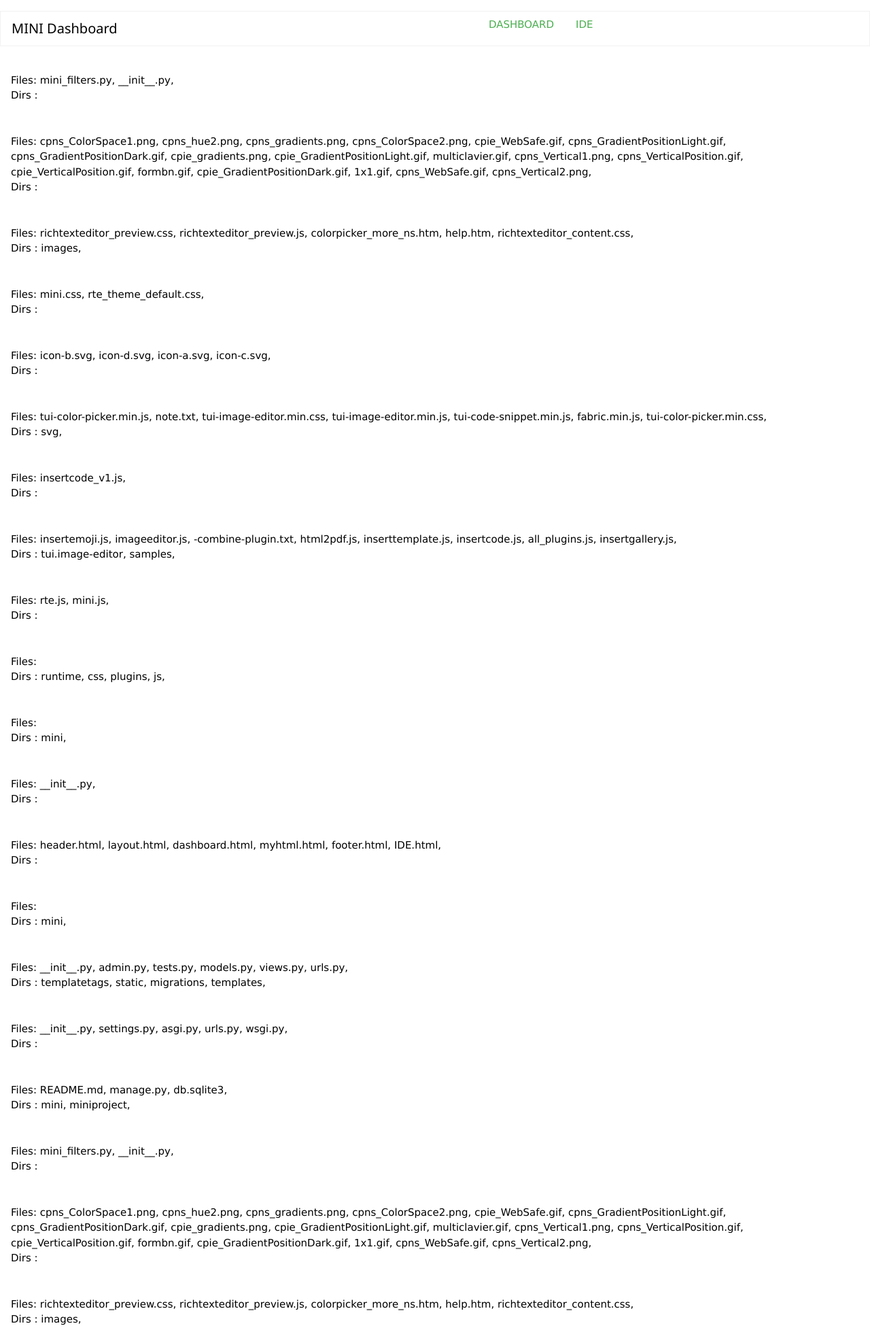
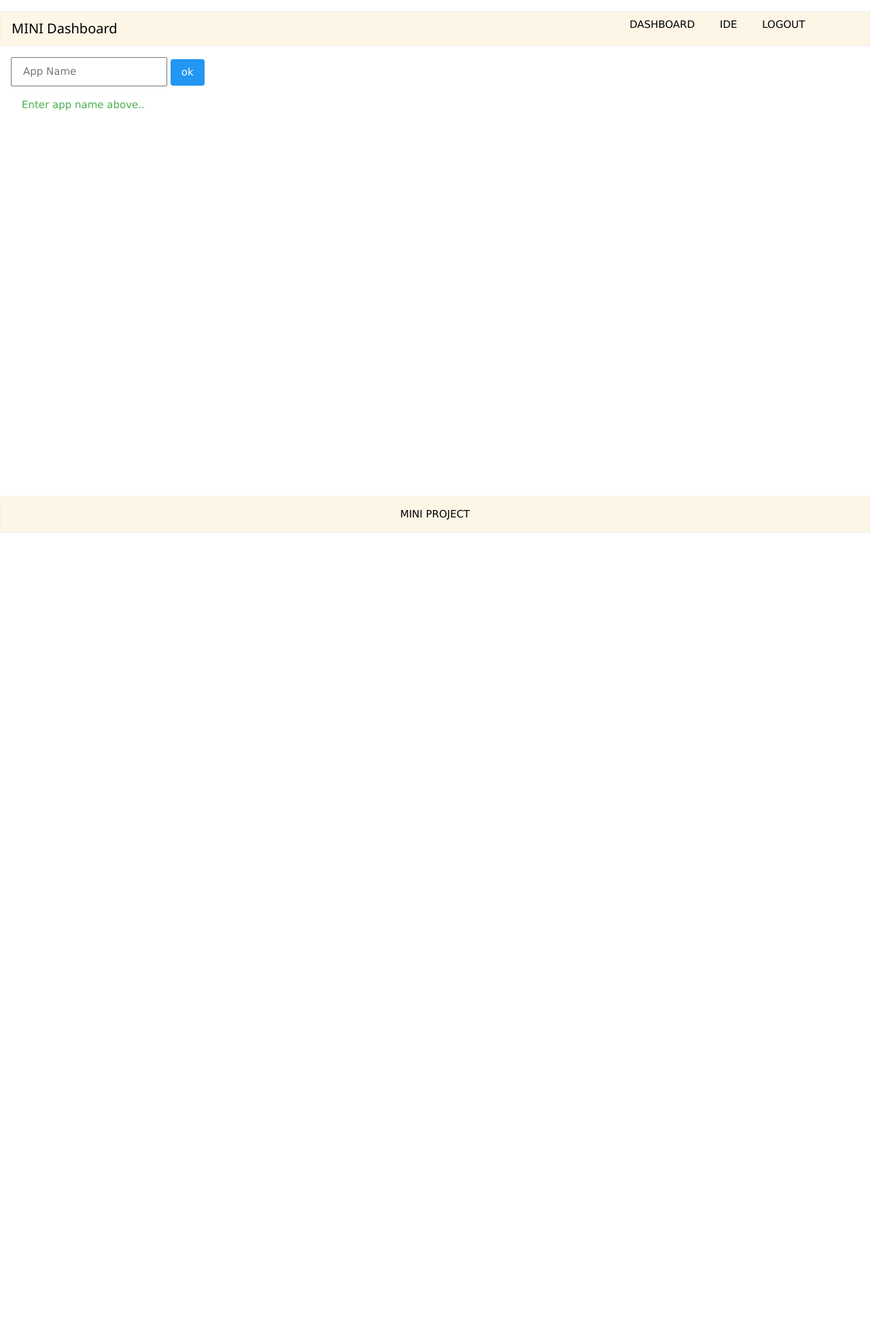
Before and after one commit to ranjithsvcetcse/django-mini, a Django app: page /mini/dashboard/ in a window 1280 px wide. Shown: the top 1953 px of the page at 68% size. After the commit the page ends 784 px from the top, so only its background shows below. Run offline with Django 3.2, Linux system fonts and the light colour scheme; a user stored in the database is signed in.

Commit message:
Version 0.0.1 Release New

```diff
--- a/RHG/miniproject/mini/templates/mini/dashboard.html
+++ b/RHG/miniproject/mini/templates/mini/dashboard.html
@@ -1,22 +1,64 @@
 {% extends 'mini/layout.html' %}
 {% load static %}
 
-{% block head %}{% endblock head %}
+{% block head %}
+<title>Dashboard - Mini</title>
+{% endblock head %}
 
 {% block body %}
 <div class="w3-container">
-	<div class="">
+	<div class="w3-row">
+		<div class="w3-col l3 s12 m5">
+			<form method="POST" action="{% url 'mini_dashboard' %}">
+				{% csrf_token %}
+				<input type="text" name="app_name" placeholder="App Name" class="w3-padding" required>
+				<input type="submit" name="submit" value="ok" class="w3-button w3-blue w3-padding w3-round">
+			</form>
 
-		{% for i in files %}
-			{{i.root}}<br>
-			Files: {% for file in i.files %}
-			{{file}},
-			{% endfor %}<br>
-			Dirs : {% for dir in i.dirs %}
-			{{dir}},
-			{% endfor %}<br><br>
-		{% endfor %}
+			<div class="w3-panel w3-white" id="list-of-files">
+			{% if files %}
+				{% for i in files %}
+					<div class="w3-panel w3-white">
+						..\{{i.root}}
+					</div>
+					<div>
 
+						{% for file in i.files %}
+						<a href="{% url 'mini_IDE_file' file %}">
+							<div class="w3-hover-black">
+								<div class="w3-button w3-hover-black">
+									- {{file}}
+								</div>
+							</div>
+						</a>
+						{% endfor %}
+					</div>
+					 <br>
+					<div>
+
+						{% for dir in i.dirs %}
+							<div class="w3-button">
+								+ {{dir}}
+							</div>
+						{% endfor %}
+					</div>
+					<br><br>
+				{% endfor %}
+			{% else %}
+			<div>
+				<div class="w3-text-green">
+					Enter app name above..
+				</div>
+			</div>
+			{% endif %}
+			{% if error %}
+				<div class="w3-text-red">
+					{{error}}
+				</div>
+			{% endif %}
+			</div>
+		</div>
 	</div>
+
 </div>
 {% endblock body %}
--- /dev/null
+++ b/RHG/miniproject/mini/templates/mini/default.html
@@ -0,0 +1 @@
+<h2><table><tr><td><p></td><td><p>Rich Text Editor is the industry-leading online html editor. It enables content contributors easily create and publish HTML anywhere: on the desktop and on mobile.</p></td></tr><tr><td><p></td><td><p>Rich Text Editor toolbar is completely configurable and it is also effortless to implement. You just need a couple lines of code to add this editor to web applications.</p></td></tr></table>
--- /dev/null
+++ b/RHG/miniproject/mini/templates/mini/err_internet-disconnected.html
@@ -0,0 +1 @@
+<h1>IT WORKS!</h1>
--- a/RHG/miniproject/mini/templates/mini/footer.html
+++ b/RHG/miniproject/mini/templates/mini/footer.html
@@ -1,15 +1,15 @@
-<footer>
-	<div class="w3-panel w3-white w3-border w3-border-light-grey">
+<id class="w3-bottom">
+	<div class="w3-panel w3-sand w3-border w3-border-light-grey">
 		<div class="w3-row">
-			<div class="w3-col l3 m3 s2">
+			<div class="w3-col l4 m3 s2">
 				<br>
 			</div>
-			<div class="w3-col l3 m3 s2 w3-center">
+			<div class="w3-col l4 m3 s2 w3-center">
 				<p>MINI PROJECT</p>
 			</div>
-			<div class="w3-col l3 m3 s2">
+			<div class="w3-col l4 m3 s2">
 				<br>
 			</div>
 		</div>
 	</div>
-</footer>
+</id>
--- a/RHG/miniproject/mini/templates/mini/header.html
+++ b/RHG/miniproject/mini/templates/mini/header.html
@@ -1,18 +1,15 @@
-<!-- header.html -->
-<header id="header" class="">
-	<div class="w3-panel w3-white w3-border w3-border-light-grey">
+<div id="header" class="w3-panel w3-border w3-border-light-grey w3-sand">
 	<div class="w3-row">
-			<div class="w3-col l3 m3 s2">
+		<div class="w3-col l4 m3 s2">
 			<h4>MINI {% if page_name %}{{page_name}}{% endif %}</h4>
 		</div>
-			<div class="w3-col l3 m3 s2">
+		<div class="w3-col l4 m3 s2">
 			<br>
 		</div>
-			<div class="w3-col l3 m3 s2 w3-center">
-
-				<a href="{% url 'mini_dashboard' %}" class="w3-text-green w3-hover-text-red w3-button">DASHBOARD</a>
-				<a href="{% url 'mini_IDE' %}" class="w3-text-green w3-hover-text-red w3-button">IDE</a>
+		<div class="w3-col l4 m3 s2 w3-center">
+			<a href="{% url 'mini_dashboard' %}" class="w3-button w3-hover-blue">DASHBOARD</a>
+			<a href="{% url 'mini_IDE' %}" class="w3-button w3-hover-blue">IDE</a>
+			<a href="{% url 'mini_logout' %}" class="w3-button w3-hover-red">LOGOUT</a>
 		</div>
 	</div>
 </div>
-</header><!-- /header -->
--- a/RHG/miniproject/mini/templates/mini/layout.html
+++ b/RHG/miniproject/mini/templates/mini/layout.html
@@ -1,6 +1,6 @@
-{% spaceless %}
 <!DOCTYPE html>
 <html>
+{% load static %}
 <head>
 	{% block head %}{% endblock head %}
 	<link rel="stylesheet" href="https://www.w3schools.com/w3css/4/w3.css">
@@ -11,4 +11,3 @@
 	{% include 'mini/footer.html' %}
 </body>
 </html>
-{% endspaceless %}
--- a/RHG/miniproject/mini/templates/mini/myhtml.html
+++ b/RHG/miniproject/mini/templates/mini/myhtml.html
@@ -1 +1 @@
-<h2><table><tbody><tr><td><p><br /></p></td><td><p>Rich Text Editor is the industry-leading online html editor. It enables content contributors easily create and publish HTML anywhere: on the desktop and on mobile.</p></td></tr><tr><td><p><br /></p></td><td><p>Rich Text Editor toolbar is completely configurable and it is also effortless to implement. You just need a couple lines of code to add this editor to web applications.</p></td></tr></tbody></table></h2>
+<h1><span style="background-color: rgb(0, 0, 255);"><span style="background-color: rgb(255, 0, 0);">A page full of Word</span></span></h1><p><span style="background-color: rgb(153, 204, 0);">resume templates, that you can download directly and start editing!</span></p><p><span style="background-color: yellow;">We offer you the direct, on-page, download link to free-to-use Microsoft Word Templates. They are freely editable, useable and working for you; an effortless experience for you, the job seeker (commercial use is not allowed) and will be legally prosecuted.</span></p><span style="background-color: rgb(255, 0, 255);">The free resume templates made in Word are easily adjustable to your needs and personal situation.</span><br />
--- a/RHG/miniproject/mini/urls.py
+++ b/RHG/miniproject/mini/urls.py
@@ -5,4 +5,6 @@ from . import views
 urlpatterns = [
 	path('ide/', views.IDE.as_view(), name = 'mini_IDE'),
 	path('dashboard/', views.Dashboard.as_view(), name = 'mini_dashboard'),
+	path('ide/<str:file>/', views.IDE.as_view(), name = 'mini_IDE_file'),
+	path('logout/', views.logout_view, name = 'mini_logout'),
 ]
--- a/RHG/miniproject/mini/views.py
+++ b/RHG/miniproject/mini/views.py
@@ -1,83 +1,161 @@
-from django.shortcuts import render
+from django.shortcuts import render, redirect
 from django.views import View
 from django.contrib.auth.decorators import login_required
 from django.utils.decorators import method_decorator
 from django.contrib.auth.mixins import LoginRequiredMixin
+from miniproject.settings import BASE_DIR
+from django.contrib.auth import logout
 import os
-from miniproject.settings import BASE_DIR
-
 
 class IDE(LoginRequiredMixin, View):
 	'''
-		Class comments
+		The UI powered editing environment. Admin login is mandatory to access this page.
+		User may need to login with Admin login credentials to continue to this page.
 	'''
-
 	login_url = '/admin/login/'
 	redirect_field_name = 'next'
 	html_template_file = 'mini/IDE.html'
-
 	# model = model_name
 	# form = form_name
 
 	context = {}
 	context['page_name'] = 'IDE'
 
-	def get(self, request):
-		IDE_DEFAULT_content = "<h2><table><tr><td><p></td><td><p>Rich Text Editor is the industry-leading online html editor. It enables content contributors easily create and publish HTML anywhere: on the desktop and on mobile.</p></td></tr><tr><td><p></td><td><p>Rich Text Editor toolbar is completely configurable and it is also effortless to implement. You just need a couple lines of code to add this editor to web applications.</p></td></tr></table>"
-		print(IDE_DEFAULT_content)
-		return render(request, self.html_template_file, locals())
+	def get(self, request, file = 'default.html'):
+		# print(file)
+		try:
+			base_template_path = Dashboard.template_path
+			formdata = {'app_name': 'mini', 'file_name': file}
+			self.context['formdata'] = formdata
+			# print('succes')
+		except:
+			base_template_path = os.path.join(BASE_DIR, 'mini\\templates\\mini')
+
+		file_abs_path = os.path.join(base_template_path, file)
+		# print(file_abs_path)
+
+		with open(file_abs_path, 'r') as f:
+			l=f.read()
+			# print(l)
+			self.context['IDE_DEFAULT_content'] = self.remove_new_lines(l)
+			f.close()
+		# print(self.context['IDE_DEFAULT_content'])
+
+		return render(request, self.html_template_file, context = self.context)
 
 	def post(self, request):
+
 		app_name = request.POST['app_name']
 		file_name = request.POST['file_name']
 		content = request.POST['html_code']
-		self.context['IDE_DEFAULT_content'] = content
+		formdata = {'app_name': app_name, 'file_name': file_name}
+		self.context['formdata'] = formdata
+
 		app = app_name + '\\templates\\' + app_name
 		file = file_name + '.html'
 		local_path = os.path.join(app, file)
 		file_path = os.path.join(BASE_DIR, local_path)
 
+		# print(app,file,BASE_DIR, file_path)
+		# print(content, request.POST,app_name)
+
 		try:
 			with open(file_path, 'w') as fp:
+				# code = '<!DOCTYPE html><html><head><title></title></head><body>' + content + '</body></html>'
+				# code = self.add_newline(content)
 				fp.write(content)
 				fp.close()
 				message = 'File saved : ' + file_path
 		except:
 			message = 'Something went wrong! Check all file names are correct.'
 
+		self.context['IDE_DEFAULT_content'] = self.escape_chars(content, ["'"])
 		self.context['message'] = message
+
 		return render(request, self.html_template_file, context=self.context)
+
+	def escape_chars(self, code, charlist):
+		temp, esc = '', '\\'
+		for _ in code:
+			temp += esc + _ if _ in charlist else _
+		return temp
+
+	def add_newline(self, code):
+		temp, nl = '', '\n'
+		for _ in code:
+			temp += nl + _ if _ == '<' else _
+		return temp
+
+	def remove_new_lines(self, code):
+		temp, nl = '', '<br>'
+		for _ in code:
+			temp += nl if _ == '\n' else _
+		return temp
+
+
 
 class Dashboard(LoginRequiredMixin, View):
 	'''
-		Class comments
+		Dashboard contains a list of html files in the app's template folder.
+		The app name is required as input.
 	'''
-
 	login_url = '/admin/login/'
 	redirect_field_name = 'next'
 	html_template_file = 'mini/dashboard.html'
-
 	# model = model_name
 	# form = form_name
-
 	context = {}
 	context['page_name'] = 'Dashboard'
-	file_data = []
+	# file_data = ['']
 
 	def get(self, request):
-		self.getListOfFiles('')
-		self.context['files'] =  self.file_data
+
+		# self.getListOfFiles('')
+		# self.context['files'] =  self.file_data
 		return render(request, self.html_template_file, context = self.context)
 
 	def post(self, request):
-		# Post method
-		return
+		app_name = request.POST['app_name']
+		# print(app_name+'\\templates')
+		self.template_path = os.path.join(BASE_DIR, app_name+'\\templates\\'+app_name)
+		pre_defined_files = ['default.html' ,'dashboard.html', 'IDE.html', 'layout.html', 'header.html', 'footer.html']
+		try:
+			all_files, error =  self.getListOfFiles(app_name+'\\templates\\'+app_name)
+			# print(all_files[0]['files'])
+			# print(all_files)
+			# print(pre_defined_files)
+			# a=[i if i not in pre_defined_files else None for i in all_files[0]['files']]
+			a=[]
+			for _ in all_files[0]['files']:
+				if _ not in pre_defined_files:
+					a.append(_)
+			all_files[0]['files'] = a
+			self.context['files'] = all_files
+
+		except:
+			error = 'Invalid app : Cannot find ' + app_name
+		# print(self.file_data)
+		self.context['error'] = error
+		error=''
+		return render(request, self.html_template_file, context = self.context)
 
 	def getListOfFiles(self, Name):
 		dirName = os.path.join(BASE_DIR, Name)
+		# print(dirName)
 		l = len(BASE_DIR.split('\\'))
-		print(os.walk(dirName, topdown=False))
-		for root, dirs, files in os.walk(dirName, topdown=False):
+		# print(os.walk(dirName, topdown=False))
+		file_data = []
+		for root, dirs, files in os.walk(dirName, topdown = False):
 			root = '\\'.join(root.split('\\')[l:])
+			file_data.append({'root': root,'dirs': dirs, 'files': files})
+			# print(root,dirs,files)
+		if len(file_data) <= 0:
+			error = Name + ' is empty.'
+		else:
+			error = 'No error'
+		# print(file_data)
+		return file_data, error
 
-			self.file_data.append({'root': root,'dirs': dirs, 'files': files})
+def logout_view(request):
+    logout(request)
+    return redirect('mini_IDE')
--- a/RHG/miniproject/miniproject/settings.py
+++ b/RHG/miniproject/miniproject/settings.py
@@ -27,6 +27,7 @@ INSTALLED_APPS = [
     'django.contrib.messages',
     'django.contrib.staticfiles',
     'mini',
+
 ]
 
 MIDDLEWARE = [
```
Also changed, not shown: RHG/miniproject/mini/templates/mini/IDE.html (+47 -29 lines), RHG/miniproject/db.sqlite3 (added), RHG/miniproject/mini/models.py (line endings or trailing spaces), RHG/miniproject/mini/static/mini/js/rte.js, 3 other files. Lines whose indentation alone changed are shown as unchanged.
